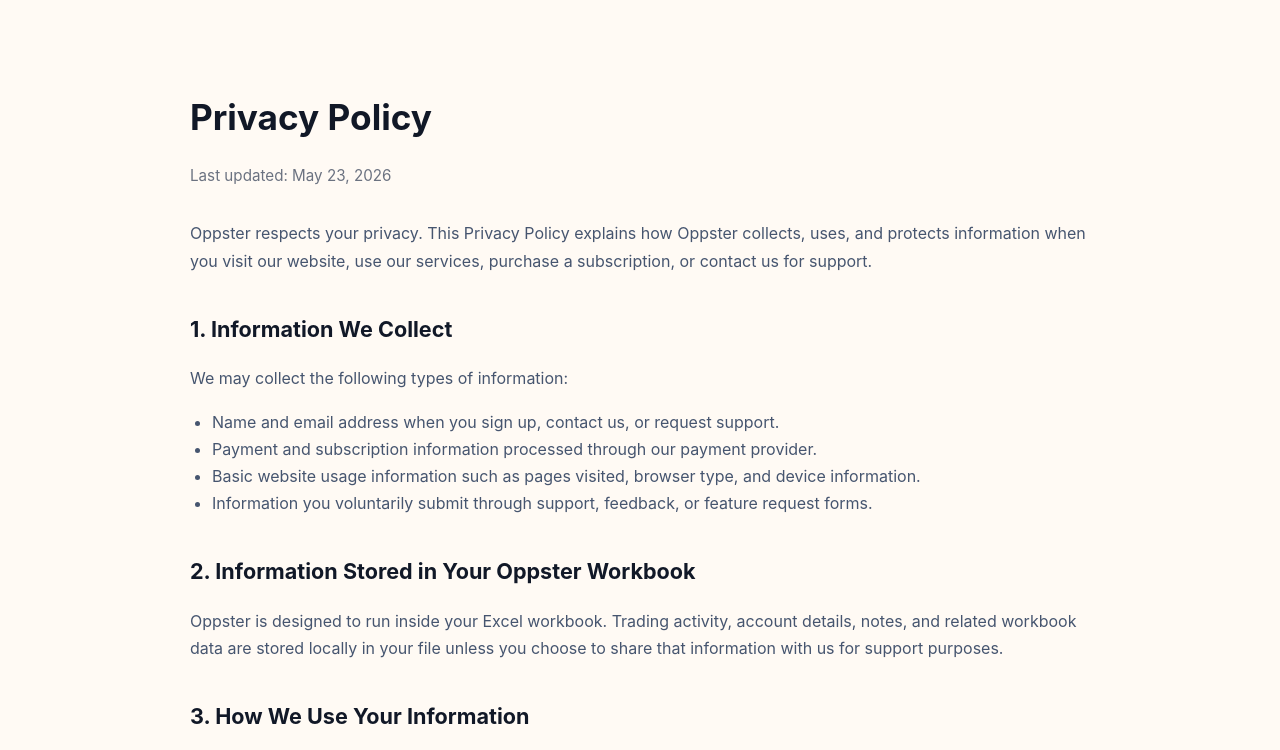
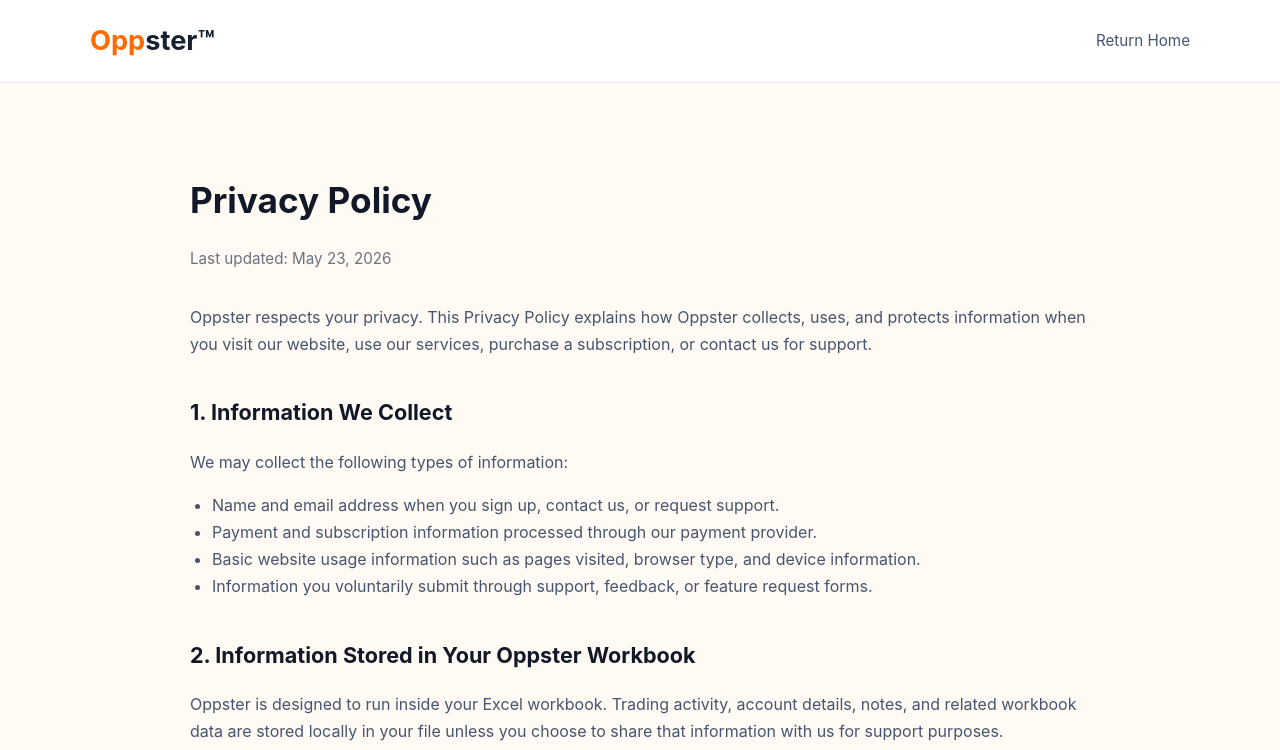
Before and after one commit to oppster/main, a website: page privacy-policy.html in a window 1280 px wide. Shown: the top 750 px of the page. Drawn offline with Linux system fonts and the light colour scheme.

Commit message:
Update privacy-policy.html

```diff
--- a/privacy-policy.html
+++ b/privacy-policy.html
@@ -13,6 +13,41 @@
       background: #fffaf4;
       color: #172033;
       line-height: 1.7;
+    }
+
+    .policy-header {
+        background: white;
+        border-bottom: 1px solid #e5e7eb;
+        padding: 18px 24px;
+    }
+
+    .header-container {
+        max-width: 1100px;
+        margin: auto;
+        display: flex;
+        justify-content: space-between;
+        align-items: center;
+    }
+
+    .logo {
+        text-decoration: none;
+        font-size: 1.7rem;
+        font-weight: 700;
+        color: #172033;
+    }
+
+    .opp {
+        color: #ff6b00;
+    }
+
+    .back-home {
+        text-decoration: none;
+        color: #46556f;
+        font-size: .95rem;
+    }
+
+    .back-home:hover {
+        color: #ff6b00;
     }
 
     .policy-container {
@@ -67,6 +102,17 @@
 </head>
 
 <body>
+  <header class="policy-header">
+      <div class="header-container">
+          <a href="/" class="logo">
+              <span class="opp">Opp</span>ster™
+          </a>
+
+          <a href="/" class="back-home">
+              Return Home
+          </a>
+      </div>
+  </header>
   <main class="policy-container">
     <h1>Privacy Policy</h1>
     <p class="updated">Last updated: May 23, 2026</p>
```
